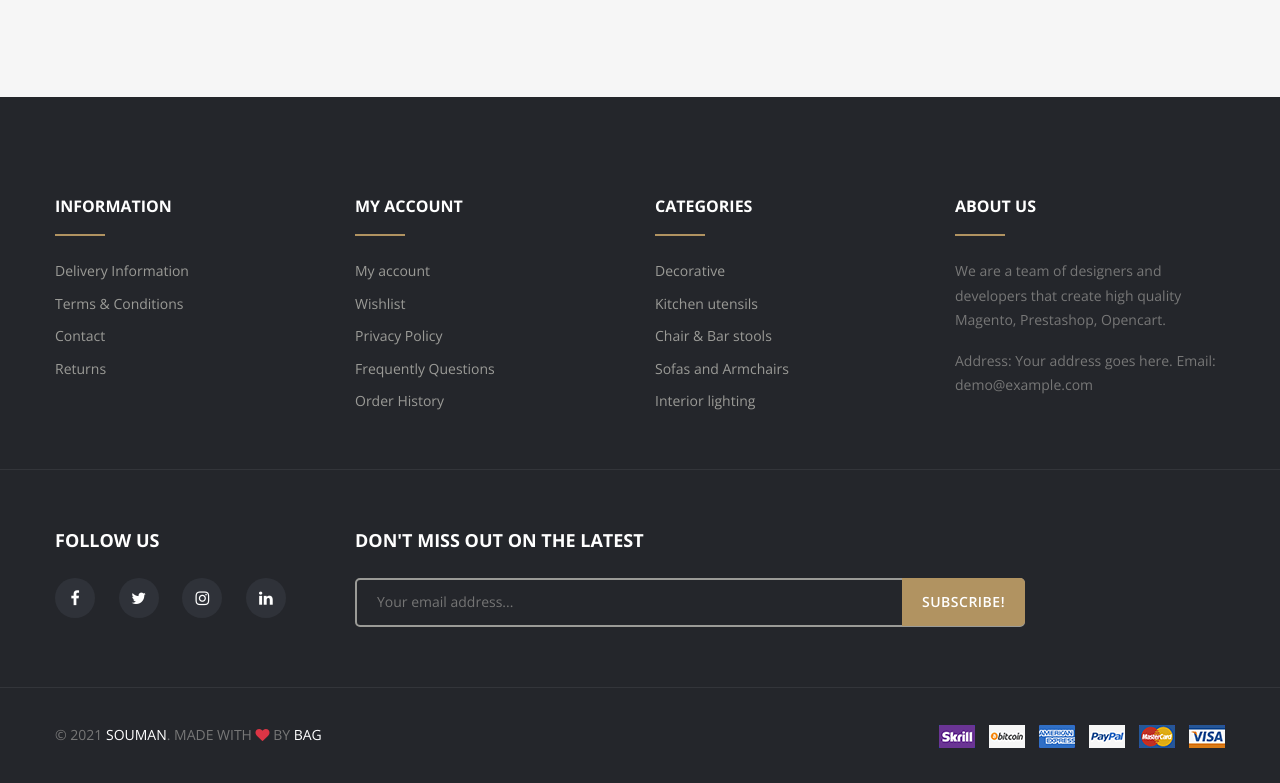
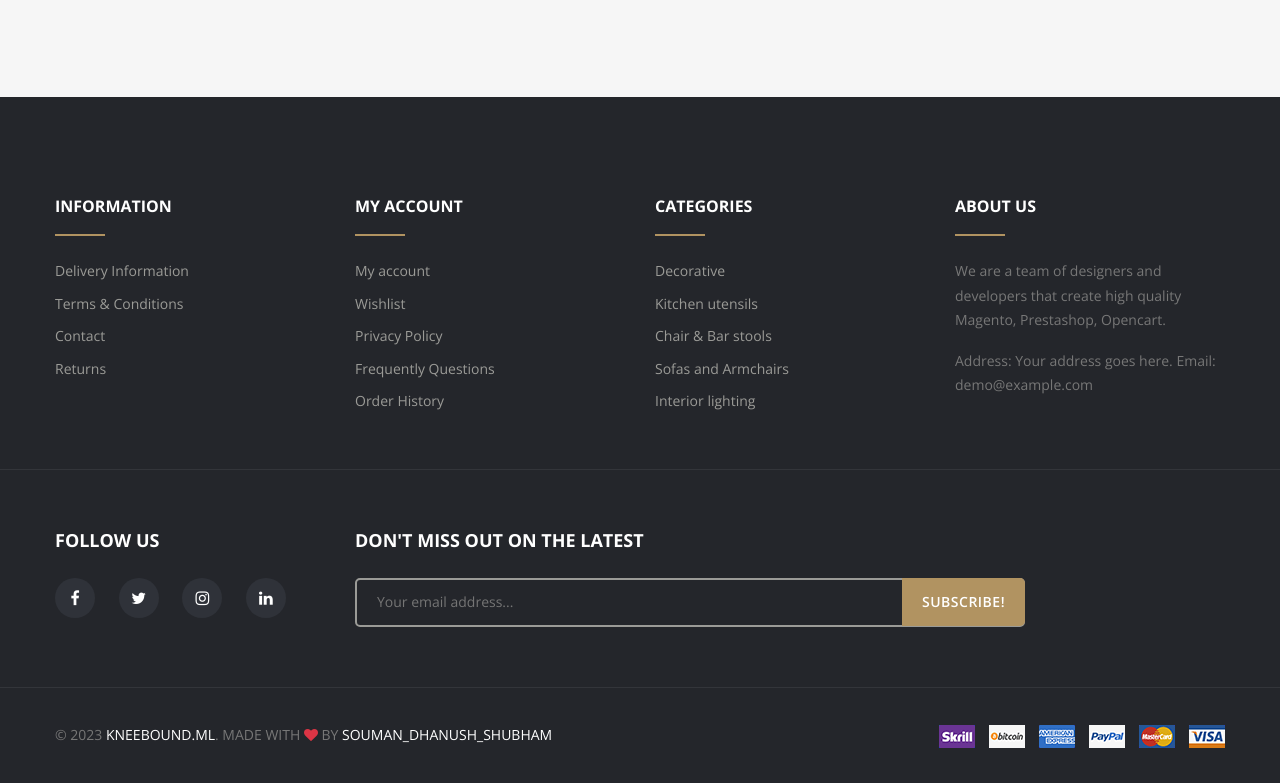
Before and after one commit to S-O-U-M-A-N/e-commerce, a plain HTML site: page index.html in a window 1280 px wide. Shown: the part 5382-6165 px from the top of the page. Drawn offline with nearby package versions, Linux system fonts and the light colour scheme; files whose address does not match are found by name.

Commit message:
credit change

```diff
--- a/index.html
+++ b/index.html
@@ -2169,9 +2169,9 @@
                         class="row justify-content-between align-items-center align-items-center flex-column flex-md-row mb-n6">
                         <div class="col-auto mb-6">
                             <div class="footer-copyright">
-                                <p class="copyright-text">&copy; 2021 <a href="index.html">SOUMAN</a>. Made with <i
-                                        class="fa fa-heart text-danger"></i> by <a href="https://therankme.com/"
-                                        target="_blank">bag</a> </p>
+                                <p class="copyright-text">&copy; 2023 <a href="index.html">Kneebound.ml</a>. Made with <i
+                                        class="fa fa-heart text-danger"></i> by <a href="#"
+                                        target="_blank">Souman_Dhanush_Shubham</a> </p>
 
                             </div>
                         </div>
```
